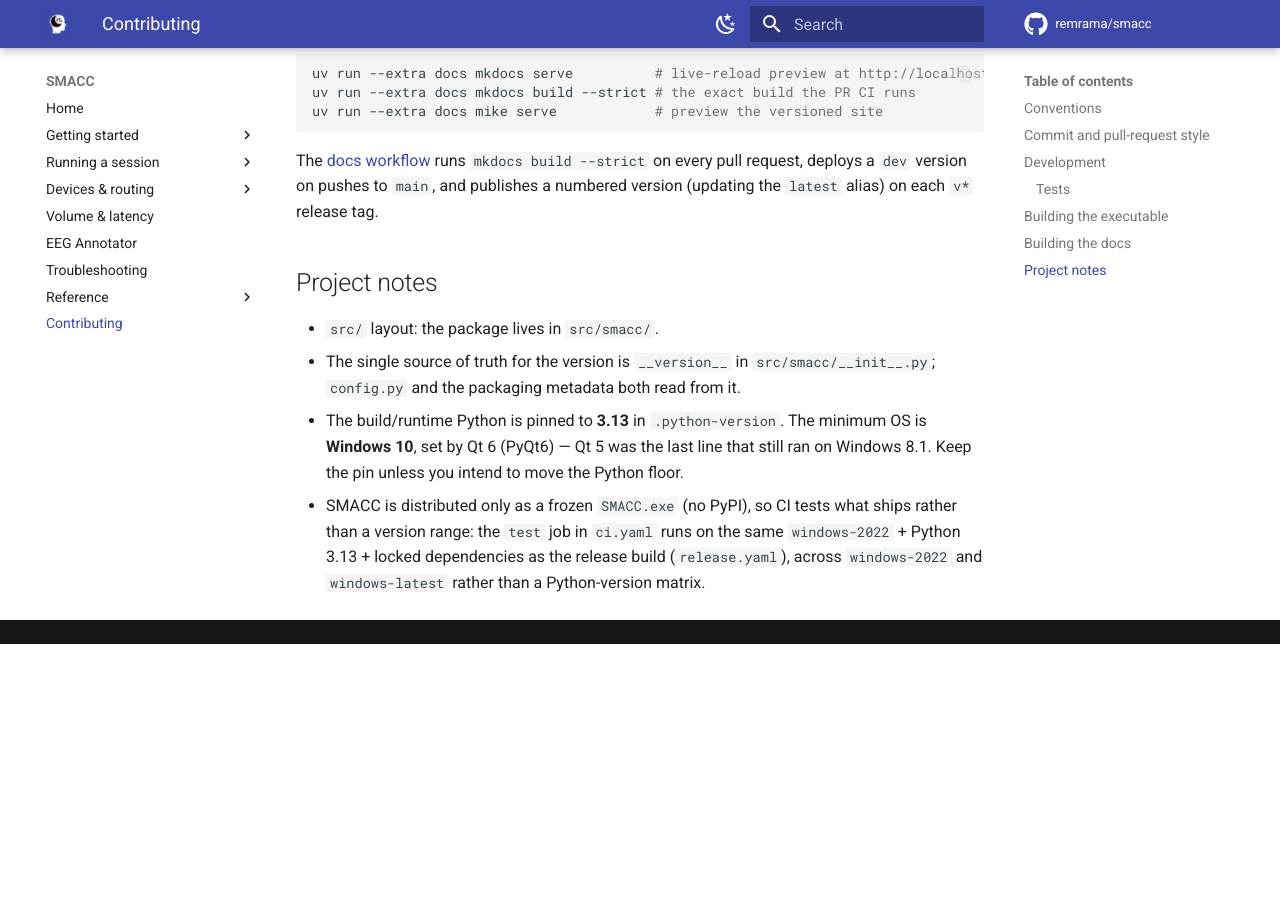
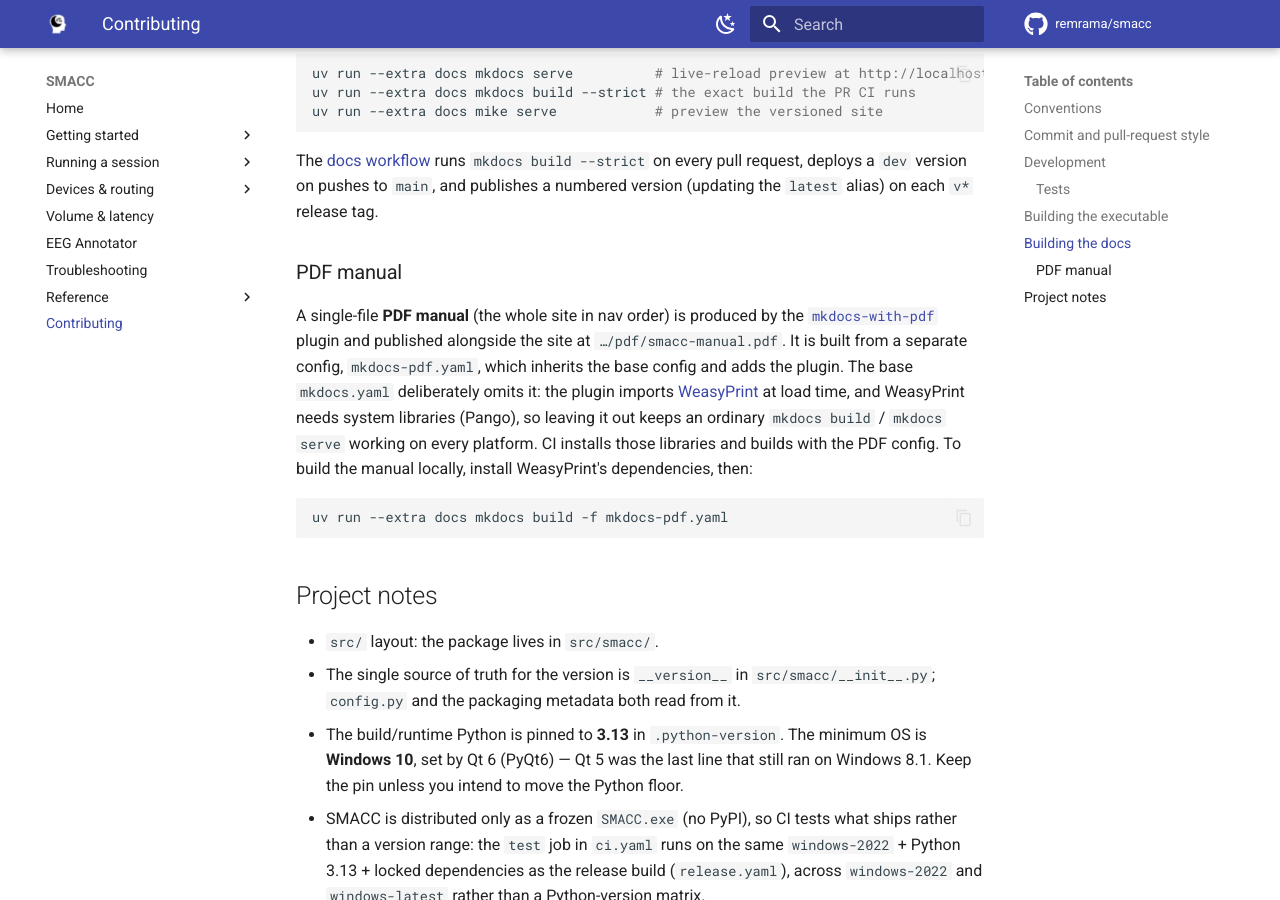
Before and after one commit to remrama/smacc, an MkDocs documentation site: the page built from docs/contributing.md, in a window 1280 px wide and 900 px high, scrolled down 3773 px. Built offline with MkDocs 1.6.1 and Material for MkDocs 9.7.7, drawn with Linux system fonts in a browser that asks for light colours; comment, search, counter and statistics services are not loaded; the version menu is left out; before the commit the page ends 4417 px from its top, so only the background shows below that.

Commit message:
docs: add a single-file PDF manual (#241)

````diff
--- a/docs/contributing.md
+++ b/docs/contributing.md
@@ -185,6 +185,22 @@ runs `mkdocs build --strict` on every pull request, deploys a `dev` version on
 pushes to `main`, and publishes a numbered version (updating the `latest` alias)
 on each `v*` release tag.
 
+### PDF manual
+
+A single-file **PDF manual** (the whole site in nav order) is produced by the
+[`mkdocs-with-pdf`](https://github.com/orzih/mkdocs-with-pdf) plugin and published
+alongside the site at `…/pdf/smacc-manual.pdf`. It is built from a separate config,
+`mkdocs-pdf.yaml`, which inherits the base config and adds the plugin. The base
+`mkdocs.yaml` deliberately omits it: the plugin imports
+[WeasyPrint](https://weasyprint.org/) at load time, and WeasyPrint needs system
+libraries (Pango), so leaving it out keeps an ordinary `mkdocs build` / `mkdocs serve`
+working on every platform. CI installs those libraries and builds with the PDF config.
+To build the manual locally, install WeasyPrint's dependencies, then:
+
+```sh
+uv run --extra docs mkdocs build -f mkdocs-pdf.yaml
+```
+
 ## Project notes
 
 - `src/` layout: the package lives in `src/smacc/`.
--- a/pyproject.toml
+++ b/pyproject.toml
@@ -49,6 +49,11 @@ dependencies = [
 docs = [
     "mkdocs-material",
     "mike",
+    # One-file PDF manual (#230): mkdocs-with-pdf renders the whole site to a single
+    # PDF via WeasyPrint. Gated behind ENABLE_PDF_EXPORT so it runs only in CI (the
+    # render needs WeasyPrint's system libraries); a local `mkdocs build` skips it.
+    "mkdocs-with-pdf",
+    "weasyprint",
     # Markdown formatter (the docs counterpart to ruff). The mkdocs plugin is
     # required so mkdocs-material syntax — admonitions, content tabs, four-space
     # list nesting — is understood rather than mangled; gfm covers tables/
````
Also changed, not shown: docs/index.md (+2 -0 lines), mkdocs-pdf.yaml (added, +19 -0 lines), 2 other files.
